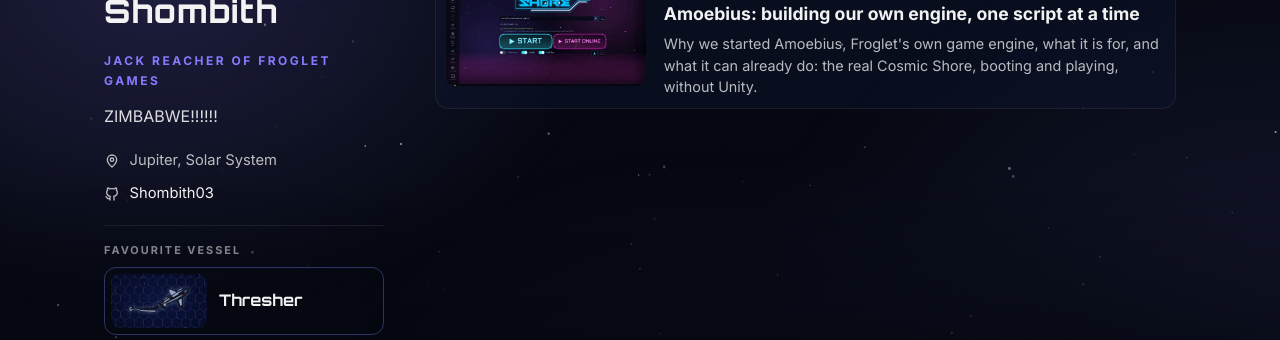
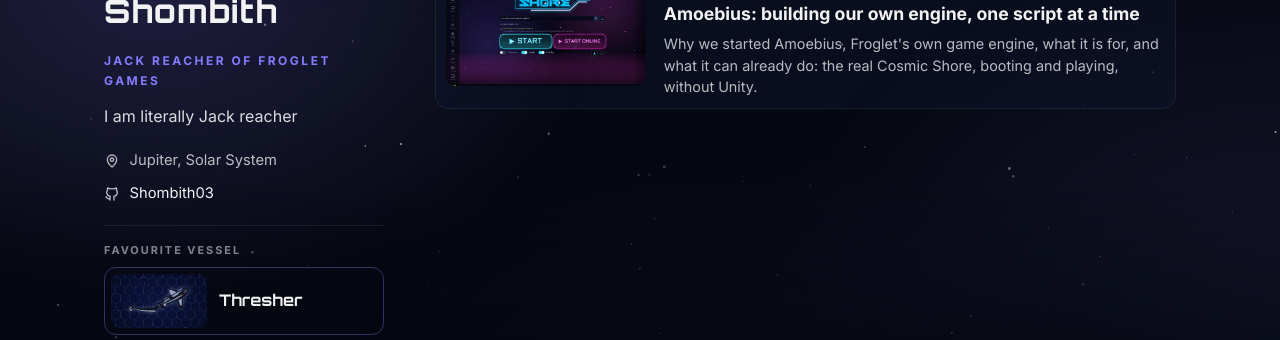
Before and after one commit to froglet-studio/Cosmic-Shore-landing-page, a Jekyll site: the page built from _team/shombith.md, in a window 1280 px wide and 1013 px high. Shown: the part 465-805 px from the top of the window. Built offline with Jekyll 4.4.1, drawn with Linux system fonts in a browser that asks for light colours.

Commit message:
studio(shombith): update profile

```diff
--- a/_team/shombith.md
+++ b/_team/shombith.md
@@ -4,7 +4,7 @@ name: Shombith
 github: Shombith03
 order: 3
 title: Jack Reacher of Froglet Games
-bio: ZIMBABWE!!!!!!
+bio: I am literally Jack reacher
 location: Jupiter, Solar System
 accent: nebula
 photo: /assets/team/shombith/photo-mvlabg5t.webp
```
